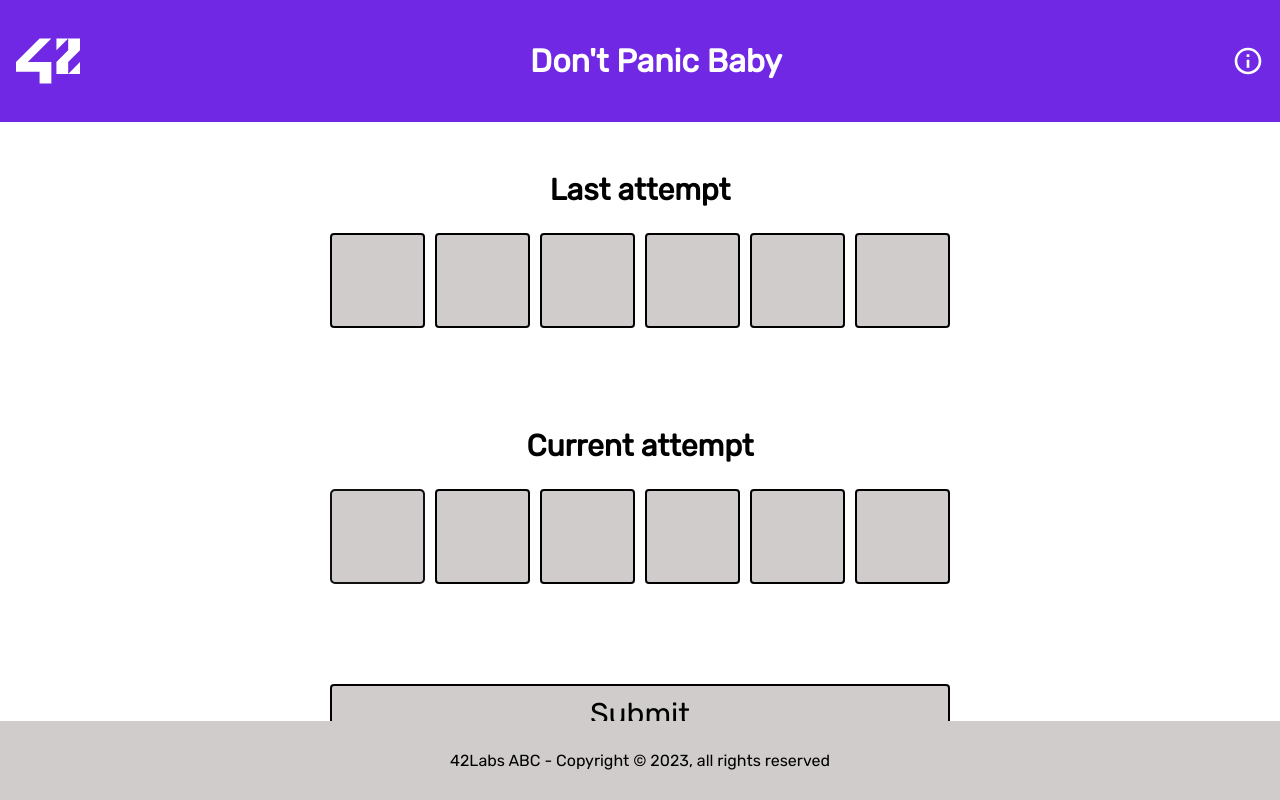
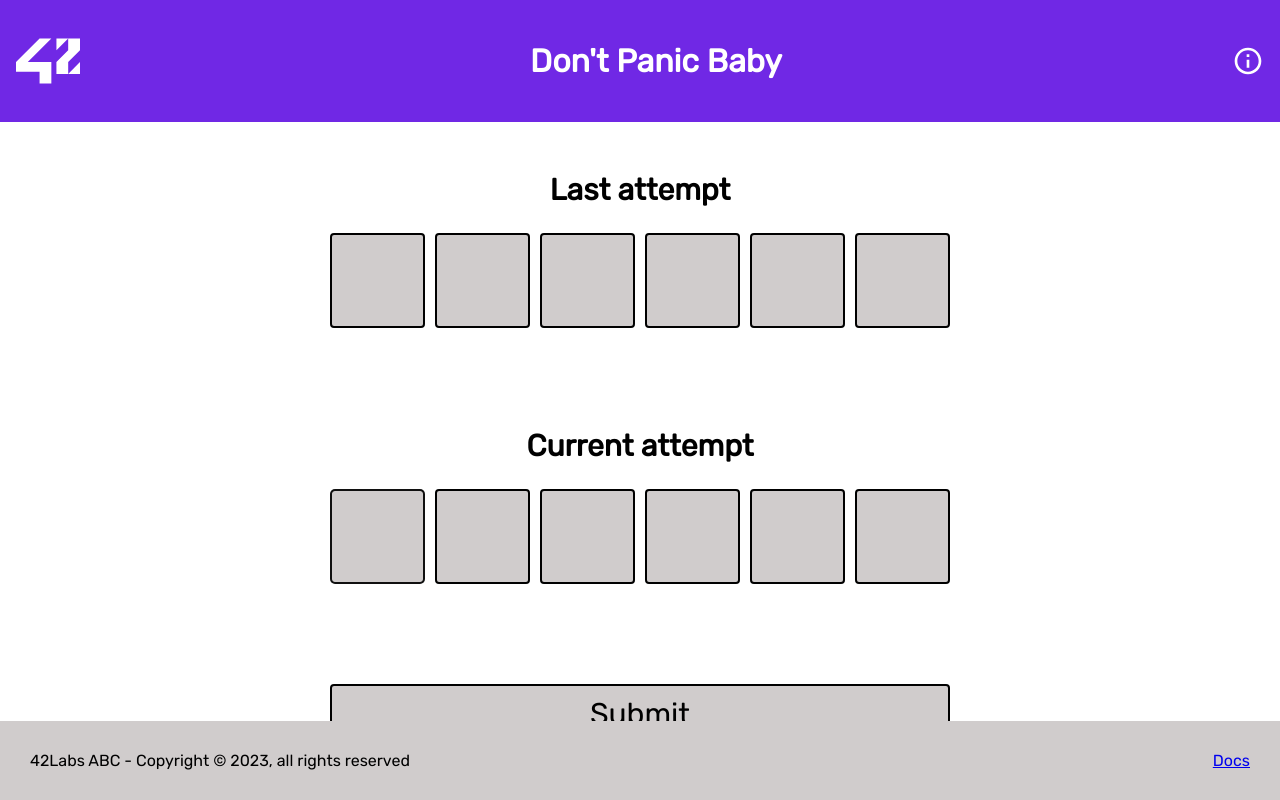
Before and after one commit to Labs-ABC/dontpanic_live, an Angular app in the folder DontPanicBaby/: page / in a window 1280 px wide. Built offline with nearby package versions, Linux system fonts and the light colour scheme.

Commit message:
Adiciona botão redirecionador pros Docs (README)

```diff
--- a/DontPanicBaby/src/app/components/footer/footer.component.css
+++ b/DontPanicBaby/src/app/components/footer/footer.component.css
@@ -7,7 +7,7 @@
 
 .footer > div {
     display: flex;
-    justify-content: center;
+    justify-content: space-between;
     align-items: center;
     padding: 30px;
 }
--- a/DontPanicBaby/src/app/components/footer/footer.component.html
+++ b/DontPanicBaby/src/app/components/footer/footer.component.html
@@ -1,6 +1,6 @@
 <footer class="footer">
   <div>
     <span>42Labs ABC - Copyright © 2023, all rights reserved</span>
-
+    <a target="_blank" rel="noopener noreferrer" href="https://github.com/42sp/42labs-dontpanic_baby-18404527/blob/main/README.md" >Docs</a>
   </div>
 </footer>
```
